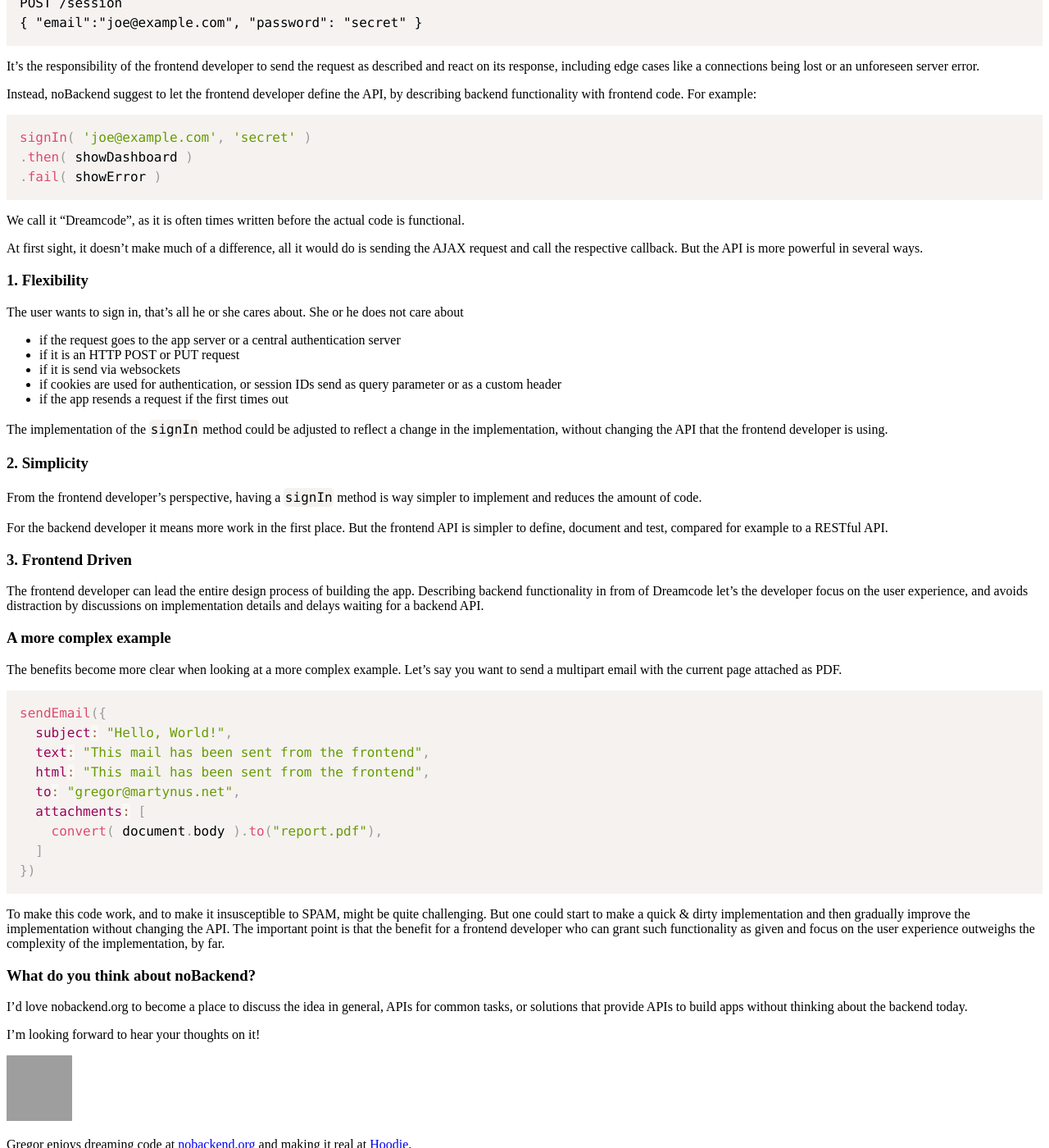
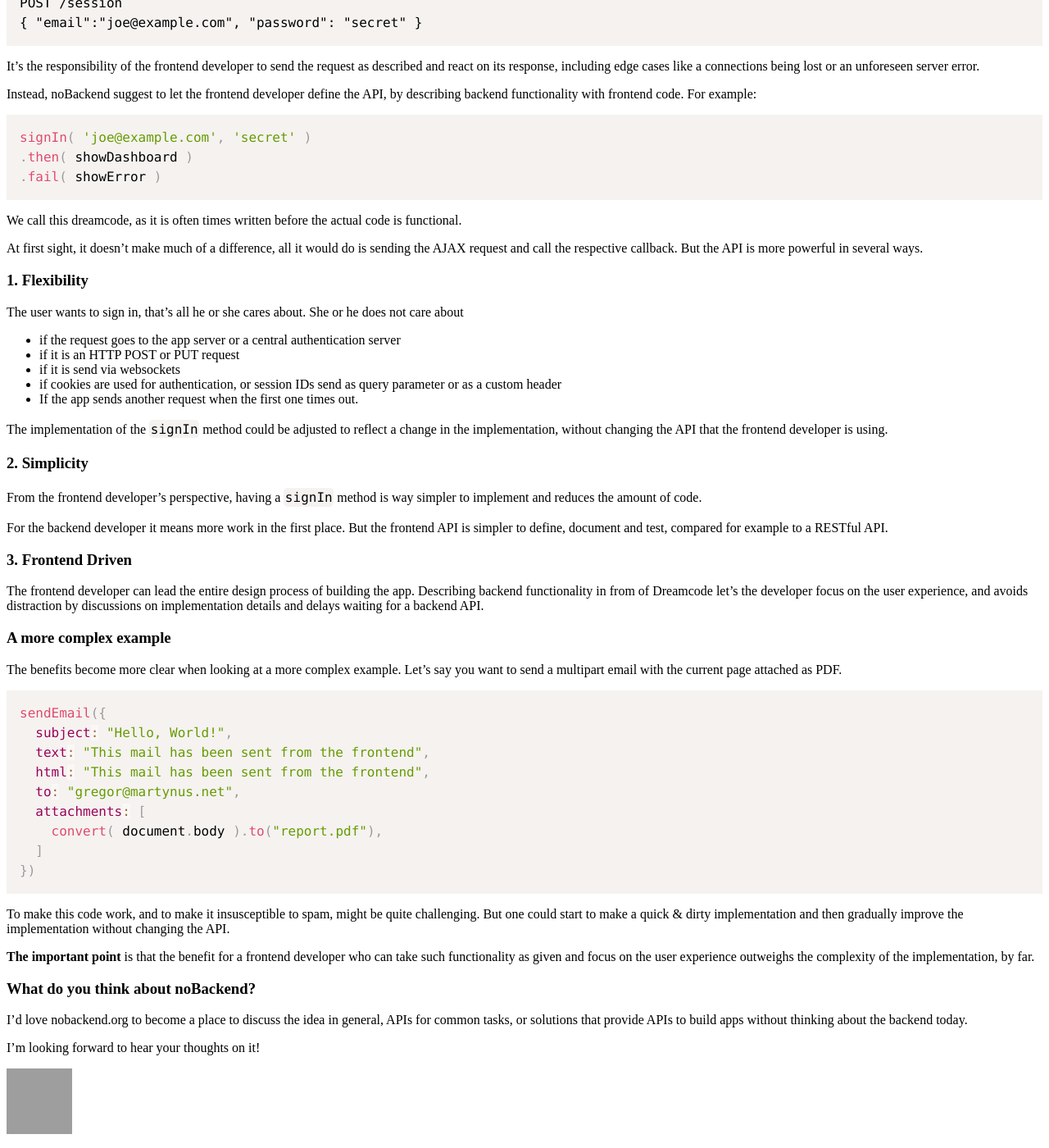
Before and after one commit to noBackend/nobackend.org, a Jekyll site: the page built from _posts/2013-05-21-welcome-to-noBackend.md, in a window 1280 px wide and 1400 px high, scrolled down 562 px. Shown: the whole window at 82% size. Built offline with Jekyll 4.4.1, drawn with Linux system fonts in a browser that asks for light colours; nearby versions of some CDN libraries; library files that are not in the unit come from our copies; comment, search, counter and statistics services are not loaded; some of the changed text lies outside the part shown; grey boxes are pictures that could not be loaded.

Commit message:
Tweaking the welcome to noBackend post

```diff
--- a/_posts/2013-05-21-welcome-to-noBackend.md
+++ b/_posts/2013-05-21-welcome-to-noBackend.md
@@ -33,7 +33,7 @@ Instead, noBackend suggest to let the frontend developer define the API, by desc
 .fail( showError )
 </code></pre>
 
-We call it "Dreamcode", as it is often times written before the actual code is functional.
+We call this dreamcode, as it is often times written before the actual code is functional.
 
 At first sight, it doesn't make much of a difference, all it would do is sending the AJAX request and call the respective callback. But the API is more powerful in several ways.
 
@@ -46,7 +46,7 @@ She or he does not care about
 - if it is an HTTP POST or PUT request
 - if it is send via websockets
 - if cookies are used for authentication, or session IDs send as query parameter or as a custom header
-- if the app resends a request if the first times out
+- If the app sends another request when the first one times out.
 
 The implementation of the `signIn` method could be adjusted to reflect a change in the implementation, without changing the API that the frontend developer is using.
 
@@ -74,7 +74,9 @@ The benefits become more clear when looking at a more complex example. Let's say
   ]
 })</code></pre>
 
-To make this code work, and to make it insusceptible to SPAM, might be quite challenging. But one could start to make a quick & dirty implementation and then gradually improve the implementation without changing the API. The important point is that the benefit for a frontend developer who can grant such functionality as given and focus on the user experience outweighs the complexity of the implementation, by far.
+To make this code work, and to make it insusceptible to spam, might be quite challenging. But one could start to make a quick & dirty implementation and then gradually improve the implementation without changing the API.
+
+**The important point** is that the benefit for a frontend developer who can take such functionality as given and focus on the user experience outweighs the complexity of the implementation, by far.
 
 ### What do you think about noBackend?
 
```
Also changed, not shown: other parts of _posts/2013-05-21-welcome-to-noBackend.md (+2 -2 lines).
